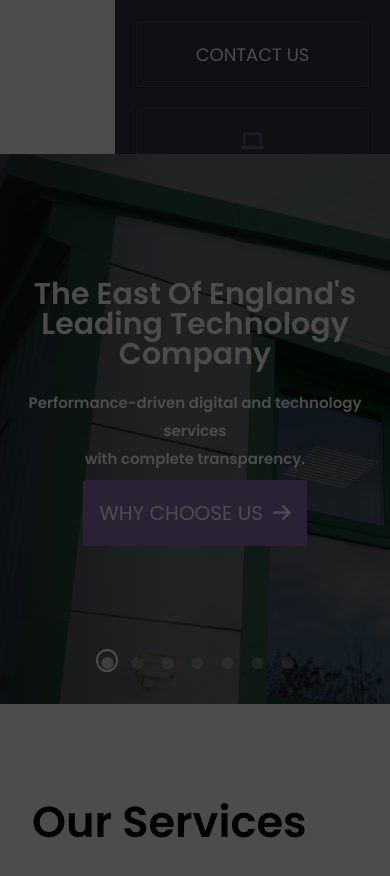
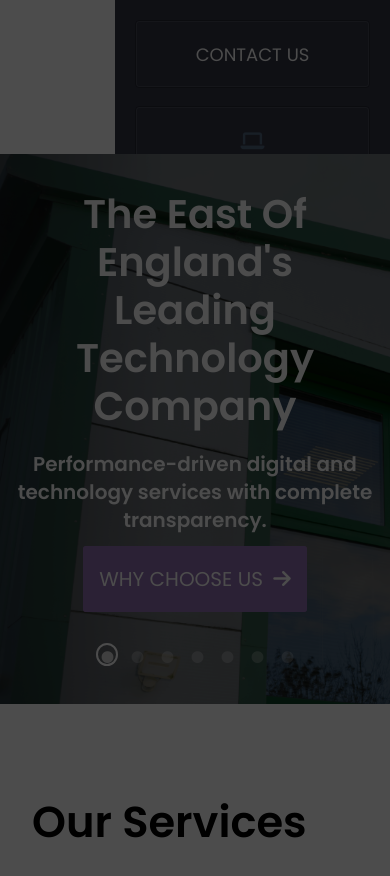
Before and after one commit to DanielH208/example_homepage, a PHP site: page / in a window 390 px wide. Shown: the top 876 px of the page. Run offline with PHP 8.4, Linux system fonts and the light colour scheme; some libraries are stand-ins or nearby versions.

Commit message:
Fixed banner responsiveness and styling

```diff
--- a/css/application.css
+++ b/css/application.css
@@ -306,18 +306,19 @@
 }
 
 .text > h1 {
-  font-size: 2.5rem;
+  font-size: 40px;
   line-height: 3rem;
-  margin: 0 0 1.25rem;
+  padding: 0px 0px 20px 0px;
   font-weight: 600;
   z-index: 0;
   color: #ffffff;
 }
 
 .text > p {
-  font-size: 1.25rem;
+  font-size: 20px;
   line-height: 1.75rem;
-  margin-top: 0px;
+  margin: unset;
+  padding: 0px 0px 36px 0px;
   font-weight: 600;
   color: #ffffff;
 }
@@ -1208,43 +1209,60 @@ a[class$=-block] {
 
 .banner {
   height: 550px;
+  box-sizing: border-box;
   width: 100%;
   color: white;
   margin-top: 154px;
+}
+
+#banner-slider {
+  position: relative;
 }
 
 .content {
   position: relative;
-  z-index: 10;
-  padding-bottom: 0px;
-  height: 241px;
-  margin-top: -400px;
+  z-index: 4;
+  padding: 3.75rem 0;
+}
+
+.image-cover-container {
+  position: absolute;
+  top: 0;
+  right: 0;
+  height: 550px;
+  bottom: 0;
+  left: 0;
+  z-index: 4;
+  display: flex;
+  justify-content: center;
+  align-content: center;
+  align-items: center;
   overflow: hidden;
-  text-align: center;
-}
-
-.image-cover-container {
-  position: relative;
-  height: 550px;
+}
+
+.image-cover-container > picture {
   width: 100%;
-  z-index: 10;
+  height: 100%;
 }
 
 picture > img {
-  height: 550px;
-  z-index: 10000000;
+  object-fit: cover;
+  height: 100%;
   width: 100%;
-  object-fit: cover;
-  position: relative;
+  z-index: 100000000000000000000000000;
+}
+
+.text {
+  box-sizing: border-box;
 }
 
 .slick-dots {
   position: absolute !important;
-  display: block !important;
-  width: 100% !important;
-  padding: 0 !important;
-  margin: 0 !important;
-  list-style: none !important;
+  bottom: 350px !important;
+  display: unset !important;
+  top: 430px;
+  left: 0;
+  right: 0;
   text-align: center !important;
 }
 
@@ -1268,6 +1286,24 @@ picture > img {
 
 .slick-dots li button:before {
   top: 22px !important;
+}
+
+.banner-slider-item {
+  width: 100%;
+  height: 550px;
+  display: flex;
+  position: relative;
+  display: flex !important;
+  flex-direction: column;
+  justify-content: center;
+}
+
+.banner-slider-item > .content {
+  align-self: center;
+}
+
+.text {
+  margin-bottom: 30px;
 }
 
 .slider {
@@ -2068,17 +2104,12 @@ footer {
   border-top: 1px solid hsla(0, 0%, 100%, 0.05);
 }
 
-@media (max-width: 453px) {
-  .content {
-    height: 350px;
-    margin-top: -550px;
-  }
-  #first-banner > h1 {
-    font-size: 30px;
-    line-height: 30px;
-  }
-  #first-banner > p {
-    font-size: 15px;
+@media (max-width: 399px) {
+  #first-banner-content p {
+    padding-bottom: 20px;
+  }
+  #first-banner-content {
+    padding-top: 0px;
   }
 }
 @media (max-width: 480px) {
@@ -2092,6 +2123,9 @@ footer {
   .footer-social-menu-logos {
     max-width: 312px;
   }
+  .banner-slider-item br {
+    display: none;
+  }
 }
 @media (max-width: 767px) {
   .footer-social {
@@ -2122,10 +2156,6 @@ footer {
   }
   #search-form-button > i {
     font-size: 20px;
-  }
-  .content {
-    height: 350px;
-    margin-top: -450px;
   }
   .latest-articles .section {
     padding-top: 10px;
@@ -2155,9 +2185,6 @@ footer {
   .content {
     margin-left: 0px;
   }
-  .slick-dots {
-    bottom: -10px !important;
-  }
   .image-cover-container img {
     filter: brightness(50%);
   }
@@ -2225,9 +2252,6 @@ footer {
   .banner {
     margin-top: 110px;
   }
-  .slick-dots {
-    bottom: -60px !important;
-  }
   #modal-dialog {
     width: 600px;
   }
@@ -2319,14 +2343,7 @@ footer {
     width: 350px;
   }
   .content {
-    height: 297px;
-    margin-top: -450px;
-    margin-left: 100px;
-    text-align: left;
     overflow: unset;
-  }
-  .slick-dots {
-    bottom: -20px !important;
   }
   .image-cover-container::before {
     content: "";
--- a/index.html
+++ b/index.html
@@ -1276,22 +1276,22 @@
             <div id="main-content">
                 <div class="banner">
                     <div id="banner-slider">
-                        <div class="banner-slider-item">
+                        <div  id="first-banner" class="banner-slider-item">
                             <div class="image-cover-container">
                                 <picture>
                                     <img src="assets/images/asset 3.png" alt="Netmatters office">
                                 </picture>
                             </div>>
-                            <div class="content">
+                            <div class="content" id="first-banner-content">
                                 <div class="container">
-                                    <div id="first-banner" class="text">
+                                    <div class="text">
                                         <h1>The East Of England's Leading Technology Company</h1>
                                         <p>
                                             Performance-driven digital and technology services
                                             <br>
                                             with complete transparency.
                                         </p>
-                                        <a id="why-banner-btn" class="banner-btn-web">
+                                        <a id="why-banner-btn" class="banner-btn-web" href="#">
                                             WHY CHOOSE US <i class="fa-solid fa-arrow-right"></i>
                                         </a>
                                     </div>
@@ -1313,7 +1313,7 @@
                                             <br>
                                             solutions across a range of industries.
                                         </p>
-                                        <a id="software-banner-btn" class="banner-btn-web">
+                                        <a id="software-banner-btn" class="banner-btn-web" href="#">
                                             Find Out More <i class="fa-solid fa-arrow-right"></i>
                                         </a>
                                     </div>
@@ -1335,7 +1335,7 @@
                                             <br>
                                             services for your business.
                                         </p>
-                                        <a id="support-banner-btn" class="banner-btn-web">
+                                        <a id="support-banner-btn" class="banner-btn-web" href="#">
                                             Find Out More <i class="fa-solid fa-arrow-right"></i>
                                         </a>
                                     </div>
@@ -1357,7 +1357,7 @@
                                             <br>
                                             results-driven marketing activities.
                                         </p>
-                                        <a id="digital-banner-btn" class="banner-btn-web">
+                                        <a id="digital-banner-btn" class="banner-btn-web" href="#">
                                             Find Out More <i class="fa-solid fa-arrow-right"></i>
                                         </a>
                                     </div>
@@ -1379,7 +1379,7 @@
                                             <br>
                                             how we can help your business.
                                         </p>
-                                        <a id="telecoms-banner-btn" class="banner-btn-web">
+                                        <a id="telecoms-banner-btn" class="banner-btn-web" href="#">
                                             Find Out More <i class="fa-solid fa-arrow-right"></i>
                                         </a>
                                     </div>
@@ -1401,7 +1401,7 @@
                                             <br>
                                             and effective first impression.
                                         </p>
-                                        <a id="web-banner-btn" class="banner-btn-web">
+                                        <a id="web-banner-btn" class="banner-btn-web" href="#">
                                             Find Out More <i class="fa-solid fa-arrow-right"></i>
                                         </a>
                                     </div>
@@ -1423,7 +1423,7 @@
                                             <br>
                                             sensitive information protected.
                                         </p>
-                                        <a id="cyber-banner-btn" class="banner-btn-web">
+                                        <a id="cyber-banner-btn" class="banner-btn-web" href="#">
                                             Find Out More <i class="fa-solid fa-arrow-right"></i>
                                         </a>
                                     </div>
--- a/scss/application.scss
+++ b/scss/application.scss
@@ -4,17 +4,16 @@
 //@import url('https://fonts.googleapis.com/css?family=Poppins');
 
 
-@media (max-width: 453px) {
-    .content {
-        height: 350px;
-        margin-top: -550px;
+@media (max-width: 399px) {
+    #first-banner-content h1 {
+        //font-size: 30px;
+        //line-height: 40px;
     }
-    #first-banner > h1 {
-        font-size: 30px;
-        line-height: 30px;
+    #first-banner-content p {
+       padding-bottom: 20px;
     }
-    #first-banner > p {
-        font-size: 15px;
+    #first-banner-content {
+        padding-top: 0px;
     }
 }
 
@@ -28,6 +27,11 @@
     }
     .footer-social-menu-logos {
         max-width: 312px;
+    }
+    .banner-slider-item {
+        br {
+            display: none;
+        }
     }
 }
 
@@ -67,8 +71,8 @@
         font-size: 20px;
     }
     .content {
-        height: 350px;
-        margin-top: -450px;
+        //height: 350px;
+       // margin-top: -450px;
     }
     .latest-articles .section {
         padding-top: 10px;
@@ -101,9 +105,6 @@
 
     .content {
         margin-left: 0px;
-    }
-    .slick-dots {
-        bottom: -10px !important;
     }
     .image-cover-container img{
         filter: brightness(50%);
@@ -177,7 +178,7 @@
         margin-top: 110px;
     }
     .slick-dots {
-        bottom: -60px !important;
+        //bottom: -60px !important;
     }
     #modal-dialog {
         width: 600px;
@@ -278,14 +279,14 @@
         width: 350px;
     }
     .content {
-        height: 297px;
-        margin-top: -450px;
-        margin-left: 100px;
-        text-align: left;
+        //height: 297px;
+        //margin-top: -450px;
+        //margin-left: 100px;
+        //text-align: left;
         overflow: unset;
     }
     .slick-dots {
-        bottom: -20px !important;
+        //bottom: -20px !important;
     }
     .image-cover-container::before {
         content: '';
--- a/scss/base/_typography.scss
+++ b/scss/base/_typography.scss
@@ -27,9 +27,9 @@
 
 
 .text > h1 {
-    font-size: 2.5rem;
+    font-size: 40px;
     line-height: 3rem;
-    margin: 0 0 1.25rem;
+    padding: 0px 0px 20px 0px;
     font-weight: 600;
     z-index: 0;
     color: $lightest-white-v4
@@ -37,9 +37,10 @@
 }
 
 .text > p {
-    font-size: 1.25rem;
+    font-size: 20px;
     line-height: 1.75rem;
-    margin-top: 0px;
+    margin: unset;
+    padding: 0px 0px 36px 0px;
     font-weight: 600;
     color: $lightest-white-v4
 }
--- a/scss/layout/_banner.scss
+++ b/scss/layout/_banner.scss
@@ -4,45 +4,60 @@
 
 .banner {
     height: 550px;
+    box-sizing: border-box;
     width: 100%;
     color: $defualt-white;
     margin-top: 154px;
 }
 
+#banner-slider {
+    position: relative;
+}
+
 .content {
     position: relative;
-    z-index: 10;
-    //padding: 60px 0px;
-    padding-bottom: 0px;
-    height: 241px;
-    margin-top: -400px;
-    overflow: hidden;
-    text-align: center;
+    z-index: 4;
+    padding: 3.75rem 0;
 }
 
 .image-cover-container {
-    position: relative;
+    position: absolute;
+    top: 0;
+    right: 0;
     height: 550px;
+    bottom: 0;
+    left: 0;
+    z-index: 4;
+    display: flex;
+    justify-content: center;
+    align-content: center;
+    align-items: center;
+    overflow: hidden;
+}
+.image-cover-container > picture {
     width: 100%;
-    z-index: 10;
+    height: 100%;
 }
 
 picture > img {
-    height: 550px;
-    z-index: 10000000;
+    object-fit: cover;
+    height: 100%;
     width: 100%;
-    object-fit: cover;
-    position: relative;
+    z-index: 100000000000000000000000000;
+
+}
+
+.text {
+    box-sizing: border-box;
 }
 
 .slick-dots {
     position: absolute !important;
-    //bottom: -70px !important;
-    display: block !important;
-    width: 100% !important;
-    padding: 0 !important;
-    margin: 0 !important;
-    list-style: none !important;
+    bottom: 350px !important;
+    display: unset !important;
+    top: 430px;
+    left: 0;
+    right: 0;
     text-align: center !important;
 }
 
@@ -50,8 +65,6 @@ picture > img {
     border-radius: 50%;
     border: 2px solid #fff;
     position: absolute;
-
-    //top: -6px;
     content: "";
     left: 1px;
     width: 18px;
@@ -71,3 +84,21 @@ picture > img {
 .slick-dots li button:before {
     top: 22px !important;
 }
+
+.banner-slider-item {
+    width: 100%;
+    height: 550px;
+    display: flex;
+    position: relative;
+    display: flex !important;
+    flex-direction: column;
+    justify-content: center;
+}
+
+.banner-slider-item > .content {
+     align-self: center;
+}
+
+.text {
+    margin-bottom: 30px;
+}
```
Also changed, not shown: 1 other file.
